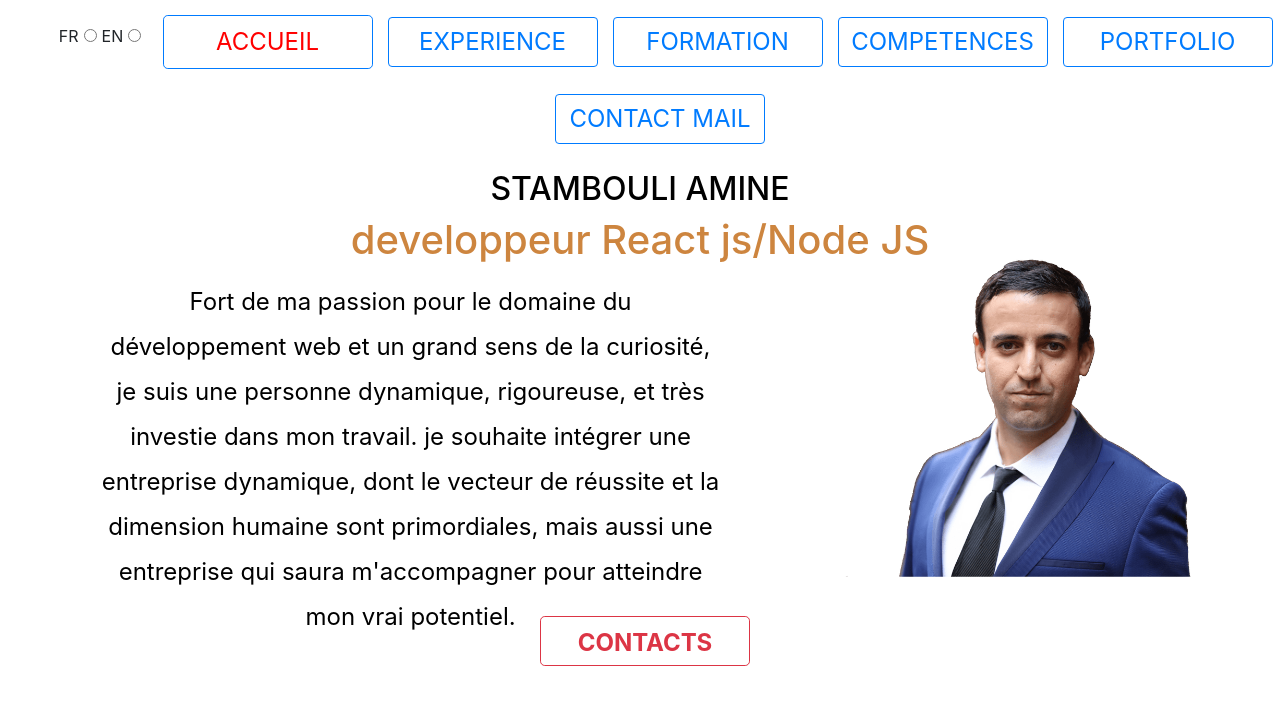
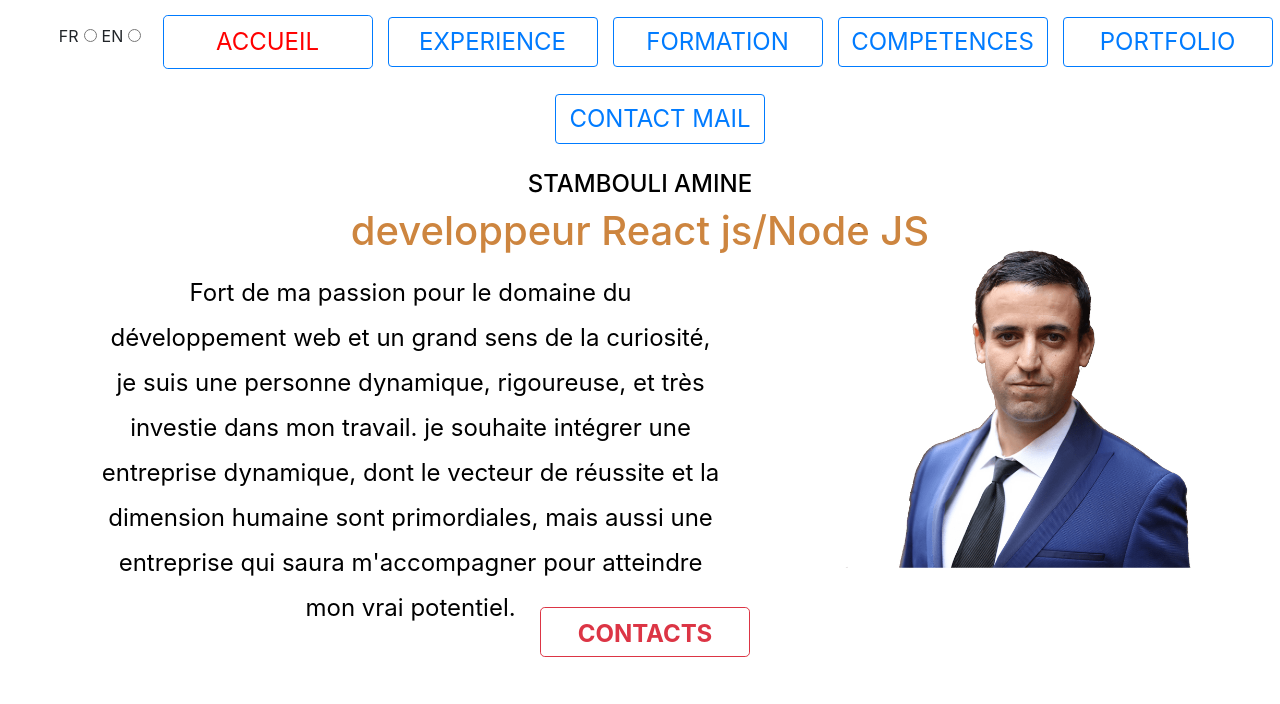
Before and after one commit to STAM0283/curriculum-vitea, a React (Create React App) app: page / in a window 1280 px wide. Shown: the top 704 px of the page. Built offline with nearby package versions, Linux system fonts and the light colour scheme; the HTML template or start-up script is replaced by a standard one.

Commit message:
CSS HOME component

```diff
--- a/src/App.css
+++ b/src/App.css
@@ -96,6 +96,11 @@ transform: none;
 /* -----------------------------CSS OF THE HOME -------------------------------- */
 * {
   margin: auto;
+}
+.nameProfile h1{
+  text-align: center;
+  width: 60%;
+  margin-left: 20%;
 }
 .languagesChange label {
   margin-right: 5px;
--- a/src/components/Accueil.jsx
+++ b/src/components/Accueil.jsx
@@ -40,9 +40,10 @@ const Accueil = (props) => {
         return (
         <div className="accueil">
             <div className="profile_pro">
-
-                <h1 style={{ color: 'black', fontSize: "xx-large" }}>{choiceName()}</h1>
-                <h1 className="poste" style={{color: 'peru'}}>{choiceProfile()}</h1>
+                <div style={{textAlign: 'center'}} className="nameProfile">
+                  <h1 style={{ color: 'black', fontSize: "x-large" }}>{choiceName()}</h1>
+                  <h1 className="poste" style={{color: 'peru'}}>{choiceProfile()}</h1>
+                </div>
                 <img className="profile-picture2" src={photo_amine2} alt="profile_picture" />
                 <div className="profile">
                     <div className="profile_paragraphe">
```
